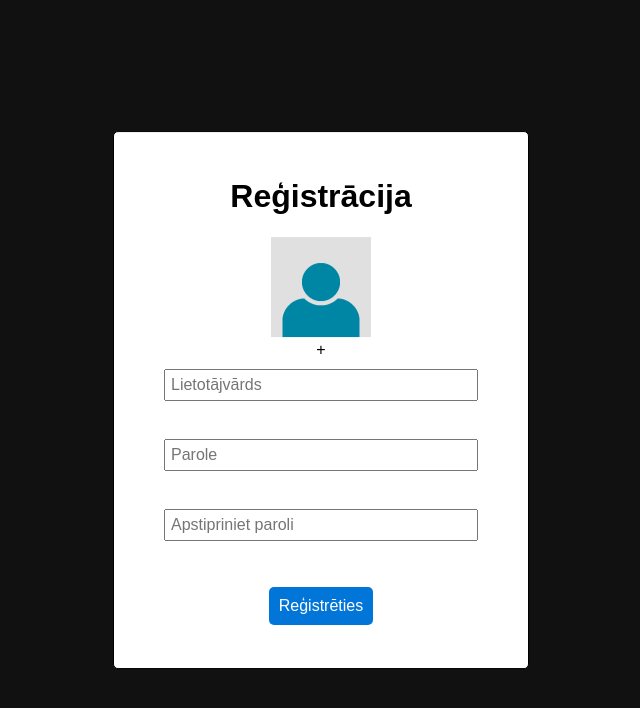
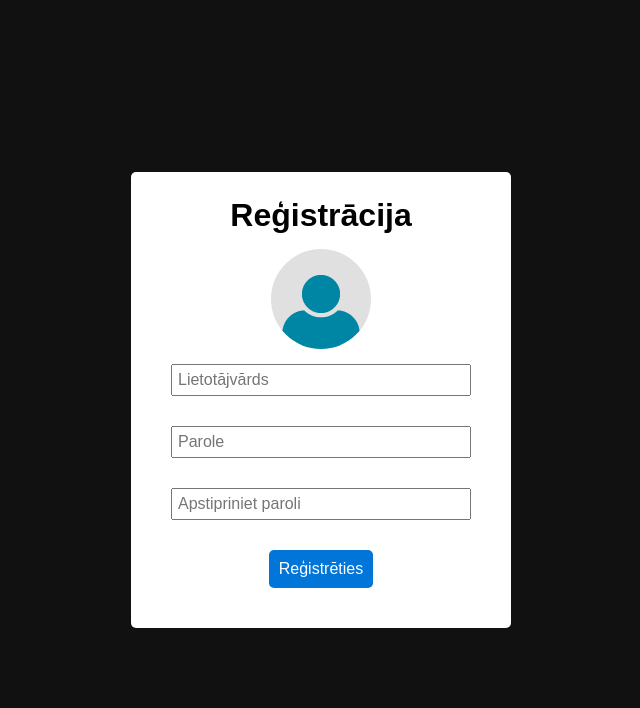
Before and after one commit to stwebcode/register, a PHP site: page /register.php in a window 1280 px wide. Shown: the top 708 px of the page, without its empty margins (319-959 px from the left). Run offline with PHP 8.4, Linux system fonts and the light colour scheme.

Commit message:
add styling

```diff
--- a/register.php
+++ b/register.php
@@ -11,40 +11,38 @@ if(isset($_SESSION['user_id']))
     <meta charset="UTF-8">
     <meta name="viewport" content="width=device-width, initial-scale=1.0">
     <title>Document</title>
+    <script src="https://cdnjs.cloudflare.com/ajax/libs/jquery/3.5.1/jquery.min.js"></script>
+    <script src="croppie.js"></script>
     <link rel="stylesheet" href="croppie.css" />
     <link rel="stylesheet" href="style.css" />
-    <script src="croppie.js"></script>
 </head>
 <body style="background-color: rgb(17, 17, 17);">
+    <div id="croppieWindow" class="shadowbox center-content" style="display:none;">
+        <div id="myform">
+            <input type="file" name="fileToUpload" id="fileToUpload" style="display:none;">
+            <div id="vanilla-demo"><label for="fileToUpload" id="warn" class="center-content">Lūdzu, pievienojiet attēlu.</label></div>
+            <div id="buttons-container">
+                <label for="fileToUpload" class="button">Izvēlēties Attēlu</label>
+                <input id="doneButton" class="button" type="button" value="Gatavs" class="vanilla-result" disabled="">
+            </div>
+        </div>
+    </div>
+
     <div class="register-box">
         <h1>Reģistrācija</h1>
         <div id="imageContainer">
-            <img id="croppieImg" class="uImg" src = "placeholder.png">
+            <img id="croppieImg" src="placeholder.png">
             <div id="addImg">+</div>
-            <!-- <input type="submit" class="delett" value='+' name="addImg"> -->
-            <!-- href="../croppie/index" -->
-            <!-- TODO: nomainīt a uz input type submit un saglabāt ievietoto info starp bildes ievadi-->
         </div>
-        <div id="croppieWindow" style="display:none;">
-            <div id="myform">
-                <input type="file" name="fileToUpload" id="fileToUpload" style="display:none;">
-                <div id="vanilla-demo"><div id="warn" style="visibility: visible;">Upload an image first!</div></div>
-                <label for="fileToUpload">Choose a file</label>
-                <input id="doneButton" type="button" value="done" class="vanilla-result" disabled="">
-                <div id="demo"></div>
-            </div>
-        </div>
-        <input type="text" id="username" placeholder="Lietotājvārds" autocomplete="off"><br>
-        <span id="username_msg"></span><br>
-        <input type="password" id="password" placeholder="Parole" autocomplete="off"><br>
-        <span id="password_msg"></span><br>
-        <input type="password" id="verify_password" placeholder="Apstipriniet paroli" autocomplete="off"><br>
-        <span id="verify_password_msg"></span><br><br>
-        <div id="register">Reģistrēties</div><br><br>
+        <input type="text" id="username" placeholder="Lietotājvārds" autocomplete="off">
+        <span id="username_msg"></span>
+        <input type="password" id="password" placeholder="Parole" autocomplete="off">
+        <span id="password_msg"></span>
+        <input type="password" id="verify_password" placeholder="Apstipriniet paroli" autocomplete="off">
+        <span id="verify_password_msg"></span>
+        <div id="register">Reģistrēties</div>
         <div id="msg"></div>
     </div>
-    <script src="https://cdnjs.cloudflare.com/ajax/libs/jquery/3.5.1/jquery.min.js"></script>
-    <link rel="stylesheet" href="style.css">
     <script>
 
         // Šeit tiek definēti Error tipi t.i. vietas, kur parādās errori
--- a/style.css
+++ b/style.css
@@ -1,9 +1,20 @@
-body {
+:root {
+  --error: red;
+  --light-text:white;
+  --dark-text:black;
+  --button:rgb(175, 175, 175);
+  --button-disabled:rgb(216, 216, 216);
+  --button-hover:rgb(141, 141, 141);
+  --submit-button:#0275d8;
+  --submit-button-hover:#44a8ff;
+}
+*{
+  box-sizing: border-box;
   margin: 0;
   padding: 0;
+  color: var(--dark-text);
   font-family: Arial, Helvetica, sans-serif;
 }
-
 .register-box {
   position: absolute;
   top: 50%;
@@ -11,23 +22,23 @@ body {
   transform: translate(-50%, -50%);
   text-align: center;
   padding: 25px 40px;
-  border: 1px solid black;
   border-radius: 5px;
   background-color: white;
   user-select: none;
+  display: grid;
+  justify-items: center;
+  grid-gap:15px;
 }
 
 .register-box input {
-  margin-bottom: 5px;
   outline: none;
   width: 300px;
-  margin: 10px;
   padding: 5px;
   font-size: 1em;
 }
 
 #username_msg, #password_msg, #verify_password_msg {
-  color: red;
+  color: var(--error);
   width: 300px;
   font-size: 0.9em;
 }
@@ -38,8 +49,8 @@ body {
 
 #register {
   display: inline-block;
-  background-color: #0275d8;
-  color: white;
+  background-color: var(--submit-button);
+  color: var(--light-text);
   border-radius: 5px;
   padding: 0.5px 5px;
   cursor: pointer;
@@ -47,11 +58,11 @@ body {
 }
 
 .bounce {
-    outline: 0;
-    border-color: red;
-    animation-name: bounce;
-    animation-duration: .5s;
-    animation-delay: 0.25s;
+  outline: 0;
+  border:1px solid var(--error);
+  animation-name: bounce;
+  animation-duration: .5s;
+  animation-delay: 0.25s;
 }
 
 @keyframes bounce {
@@ -88,3 +99,100 @@ body {
       timing-function: ease-in;
     }
 }
+
+/* REUSEABLE CLASSES */
+.shadowbox{
+  z-index: 2;
+  position: absolute;
+  top: 0;
+  left: 0;
+  width: 100vw;
+  height: 100vh;
+  display: grid;
+  justify-items: center;
+  align-items: center;
+  background: rgba(0, 0, 0, 0.192);
+}
+.center-content{
+  display: grid;
+  justify-items: center;
+  align-items: center;
+}
+
+/* IMAGE UPLOAD */
+#imageContainer{
+  position: relative;
+  overflow: hidden;
+  width: 100px;
+  height: 100px;
+  border-radius: 50%;
+}
+#imageContainer *{
+  position: absolute;
+  top: 0;
+  left: 0;
+}
+#croppieImg{
+  width: 100%;
+}
+#addImg{
+  z-index: 2;
+  width: 100%;
+  height: 100%;
+  opacity: 0;
+  font-size: 50px;
+  background: rgba(255, 255, 255, 0.459);
+  transition: all 100ms ease;
+  cursor: pointer;
+  display: grid;
+  align-items: center;
+  color: var(--submit-button);
+  text-shadow: 0 0 3px white;
+}
+#imageContainer:hover #addImg{
+  opacity: 1;
+}
+#vanilla-demo{
+  position: relative;
+}
+#myform{
+  background: #fafafa;
+  border-radius: 5px;
+  padding: 20px 15px;
+  box-shadow: 0 0 50px rgba(0, 0, 0, 0.514);
+}
+#buttons-container{
+  display: grid;
+  grid-template-columns: auto 1fr;
+  grid-gap: 10px;
+}
+#croppieWindow .button{
+  padding: 5px 10px;
+  background: var(--button);
+  border: none;
+  border-radius: 5px;
+}
+#croppieWindow .button:hover{
+  background: var(--button-hover);
+  cursor: pointer;
+}
+#doneButton:disabled,#doneButton:disabled:hover{
+  background: var(--button-disabled);
+  cursor: default;
+}
+#doneButton:not(:disabled){
+  background: var(--submit-button);
+  color: var(--light-text);
+}
+#doneButton:not(:disabled):hover{
+  background: var(--submit-button-hover);
+}
+#warn{
+  position: absolute;
+  background: #cfcfcf;
+  width:100%;
+  height:100%;
+  padding: 10px;
+  z-index: 3;
+  cursor: pointer;
+}
```
